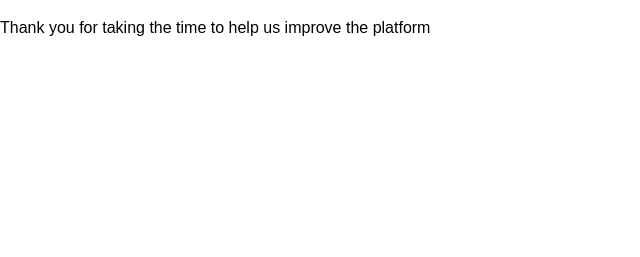
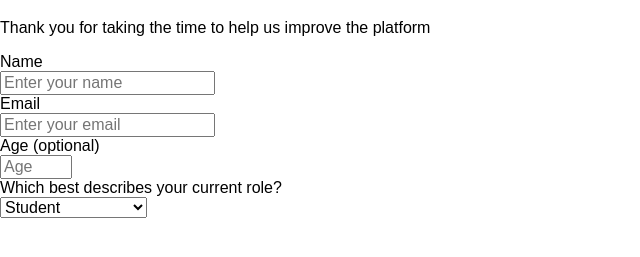
Before and after one commit to Stacy-Riley/fcc-survey-form, a plain HTML site: page index.html in a window 1280 px wide. Shown: the part 61-318 px from the top of the page, without its empty margins (0-640 px from the left). Drawn offline with Linux system fonts and the light colour scheme.

Commit message:
Added first half of survey form code

```diff
--- a/index.html
+++ b/index.html
@@ -11,6 +11,21 @@
 		<p id="description">Thank you for taking the time to help us improve the platform</p>
 	</header>
 	<form id="survey-form">
+		<label id="name-label" for="name">Name</label><br>
+		<input id="name" type="text" name="name" placeholder="Enter your name"><br>
+		<label id="email-label" for="email">Email</label><br>
+		<input id="email" type="email" name="email" placeholder="Enter your email"><br>
+		<label id="number-label"for="age">Age (optional)</label><br>
+		<input id="number" type="number" name="age" min="10" max="100" placeholder="Age"><br>
+		<label for="dropdown">Which best describes your current role?</label><br>
+		<select id="dropdown" name="dropdown">
+			<option value="Student">Student</option>
+			<option value="Full Time Job">Full Time Job</option>
+			<option value="Full Time Lerner">Full Time Learner</option>
+			<option value="Prefer not to say">Prefer not to say</option>
+			<option value="Other">Other</option>
+		</select><br>
+
 
 	</form>
 </body>
```
